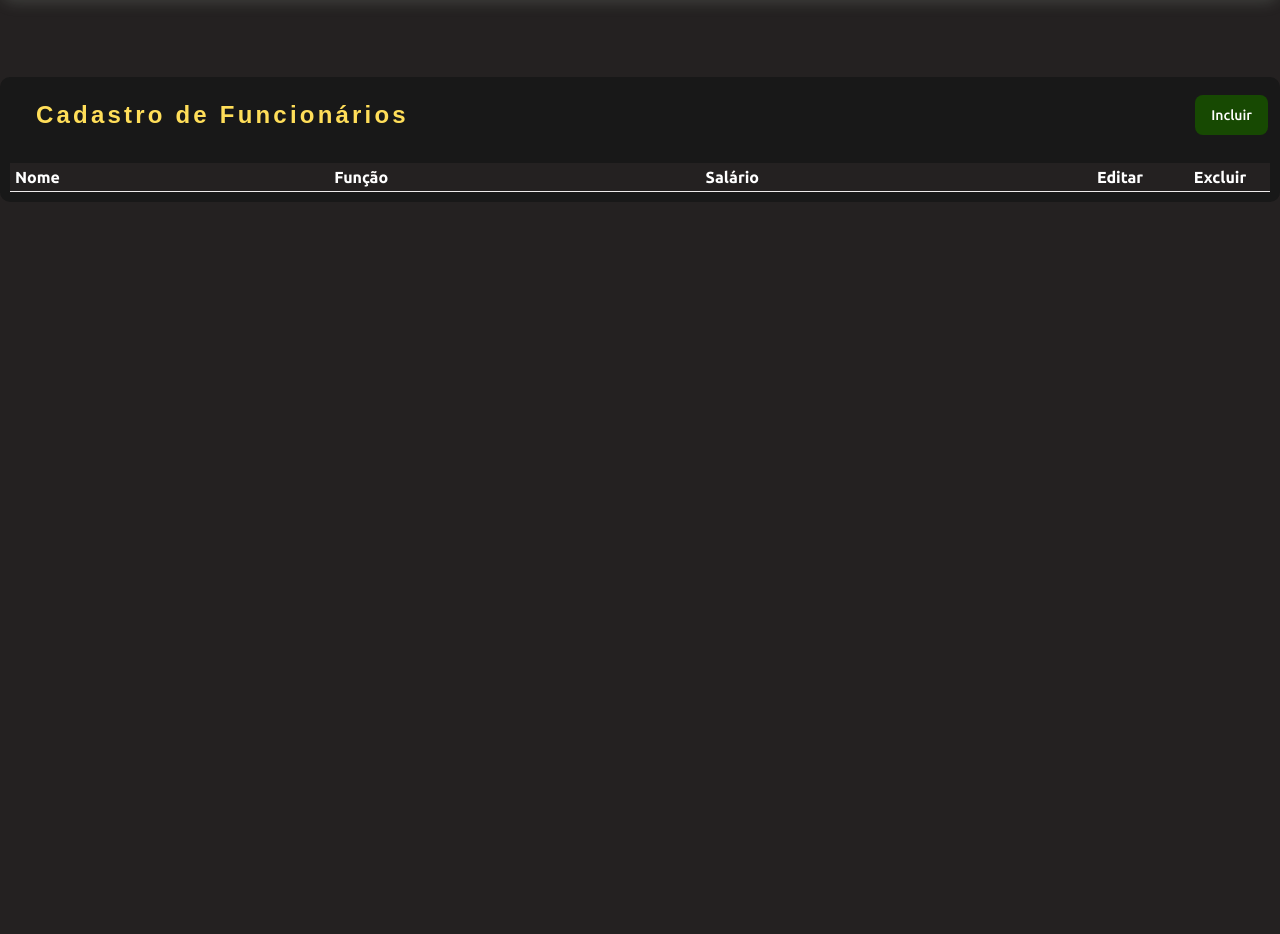
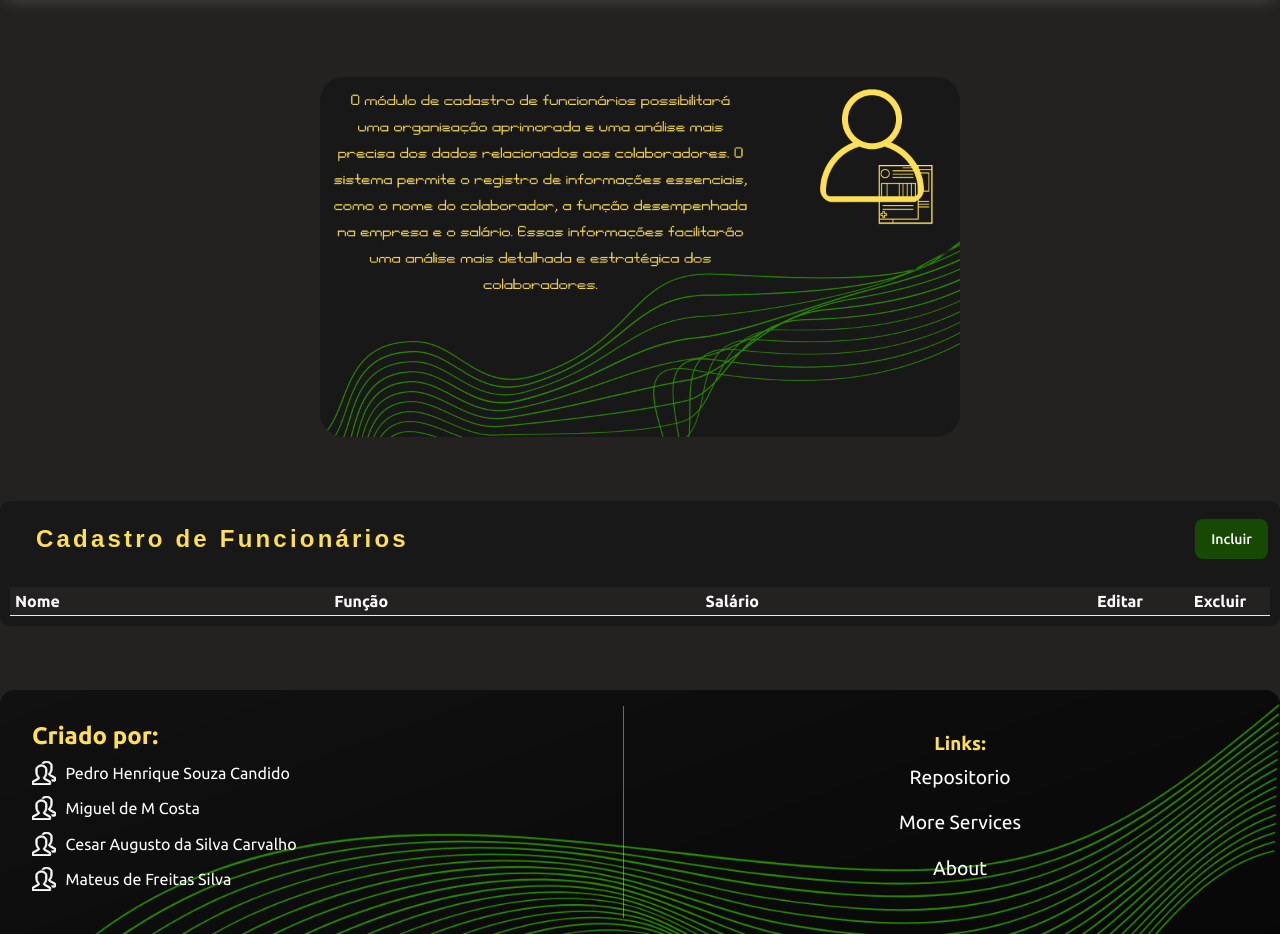
Before and after one commit to PredoH1/plannerplay, a plain HTML site: page moreservices.html in a window 1280 px wide. Shown: the part 147-1081 px from the top of the page. Before the commit the page ends 800 px from the top, so only its background shows below. Drawn offline with nearby package versions, Linux system fonts and the light colour scheme; a web font is replaced by a local one.

Commit message:
Feat: cadastro de funcionarios terminado, e melhora no visual

```diff
--- a/moreservices.html
+++ b/moreservices.html
@@ -15,7 +15,6 @@
     <link rel="stylesheet" href="styleServices.css" />
     <title>More Services</title>
   </head>
-
   <body>
       <header>
         <nav>
@@ -32,7 +31,11 @@
         </nav>
       </header>
 
-    <main class="container">
+      <div class="infoCad">
+        <img src="img/CadInfo.png" alt="cadastro de funcionarios">
+      </div>
+
+      <main>
         <div>
           <div class="header">
             <div class="title">
@@ -75,6 +78,37 @@
           </div>
         </div>
       </main>
+
+      <footer>
+        <div class="creators">
+          <h2>Criado por:</h2>
+          <div class="names">
+            <img src="img/iconPeople.svg" alt="" />
+            <p>Pedro Henrique Souza Candido</p>
+          </div>
+
+          <div class="names">
+            <img src="img/iconPeople.svg" alt="" />
+            <p>Miguel de M Costa</p>
+          </div>
+
+          <div class="names">
+            <img src="img/iconPeople.svg" alt="" />
+            <p>Cesar Augusto da Silva Carvalho</p>
+          </div>
+
+          <div class="names">
+            <img src="img/iconPeople.svg" alt="" />
+            <p>Mateus de Freitas Silva</p>
+          </div>
+        </div>
+        <div class="linksFooter">
+          <h3>Links:</h3>
+          <a href="https://github.com/PredoH1/plannerplay" target="_blank">Repositorio</a>
+          <a href="moreservices.html">More Services</a>
+          <a href="about.html">About</a>
+        </div>
+      </footer>
     <script src="app2.js"></script>
   </body>
 </html>
--- a/style.css
+++ b/style.css
@@ -6,6 +6,7 @@
 
 body {
   background-color: rgb(36, 33, 33);
+  font-family: "Ubuntu", sans-serif;
 }
 
 nav {
@@ -56,6 +57,7 @@ nav {
   align-items: center;
   flex-direction: column;
 }
+
 .infoHome {
   width: 70%;
   border-radius: 1.5rem;
@@ -204,12 +206,64 @@ nav {
   font-size: 1.2rem;
 }
 
+/*Footer*/
+
 footer {
+  display: flex;
   margin-top: 4rem;
   background-image: url(img/imgFooter.png);
-  background-repeat: no-repeat;
   background-size: cover;
+  background-position: center;
   border-radius: 0.9rem 0.9rem 0rem 0rem;
   width: 100%;
-  height: 10rem;
+  height: 100%;
 }
+
+.creators {
+  width: 50%;
+  margin: 1rem;
+  padding: 1rem;
+  border-right: #ffde5975 0.3px solid;
+}
+
+.creators h2 {
+  color: #ffde59;
+}
+
+.names {
+  width: 100%;
+  display: flex;
+  margin: 0.7rem 0rem 0.7rem 0rem;
+  justify-content: flex-start;
+  align-items: center;
+  color: #fff;
+}
+
+.names img {
+  width: 1.5rem;
+  height: 1.5rem;
+  margin: 0rem 0.6rem 0rem 0rem;
+}
+
+.linksFooter {
+  width: 50%;
+  padding: 1rem;
+  margin: 1rem;
+  display: flex;
+  justify-content: center;
+  flex-direction: column;
+  align-items: center;
+}
+
+.linksFooter h3 {
+  color: #ffde59;
+}
+
+.linksFooter a {
+  margin: 0.7rem 0rem 0.7rem 0rem;
+  font-size: 1.2rem;
+  color: #fff;
+  text-decoration: none;
+}
+
+/* Fim da Footer*/
--- a/styleServices.css
+++ b/styleServices.css
@@ -8,7 +8,6 @@ body {
   background-color: rgb(36, 33, 33);
   font-family: "Ubuntu", sans-serif;
 }
-
 nav {
   display: flex;
   justify-content: space-between;
@@ -17,6 +16,19 @@ nav {
   box-shadow: rgba(169, 182, 169, 0.226) 0px 5px 15px;
   border-radius: 0rem 0rem 0.9rem 0.9em;
   margin-bottom: 5rem;
+}
+
+.infoCad {
+  width: 100%;
+  display: flex;
+  justify-content: center;
+  margin-bottom: 4rem;
+  border-radius: 1.5rem;
+}
+
+.infoCad img {
+  width: 50%;
+  border-radius: 1.5rem;
 }
 
 .title {
@@ -55,8 +67,8 @@ button {
   cursor: pointer;
 }
 
-.container {
-  height: 80%;
+main {
+  height: 100%;
   border-radius: 10px;
   background-color: #181818;
 }
@@ -249,3 +261,61 @@ tbody tr td.acao {
 .active .modal {
   animation: modal 0.4s;
 }
+
+footer {
+  display: flex;
+  margin-top: 4rem;
+  background-image: url(img/imgFooter.png);
+  background-size: cover;
+  background-position: center;
+  border-radius: 0.9rem 0.9rem 0rem 0rem;
+  width: 100%;
+  height: 100%;
+}
+
+.creators {
+  width: 50%;
+  margin: 1rem;
+  padding: 1rem;
+  border-right: #ffde5975 0.3px solid;
+}
+
+.creators h2 {
+  color: #ffde59;
+}
+
+.names {
+  width: 100%;
+  display: flex;
+  margin: 0.7rem 0rem 0.7rem 0rem;
+  justify-content: flex-start;
+  align-items: center;
+  color: #fff;
+}
+
+.names img {
+  width: 1.5rem;
+  height: 1.5rem;
+  margin: 0rem 0.6rem 0rem 0rem;
+}
+
+.linksFooter {
+  width: 50%;
+  padding: 1rem;
+  margin: 1rem;
+  display: flex;
+  justify-content: center;
+  flex-direction: column;
+  align-items: center;
+}
+
+.linksFooter h3 {
+  color: #ffde59;
+}
+
+.linksFooter a {
+  margin: 0.7rem 0rem 0.7rem 0rem;
+  font-size: 1.2rem;
+  color: #fff;
+  text-decoration: none;
+}
```
Also changed, not shown: index.html (+28 -1 lines), img/CadInfo.png (added), img/iconPeople.svg (added). Lines whose indentation alone changed are shown as unchanged.
